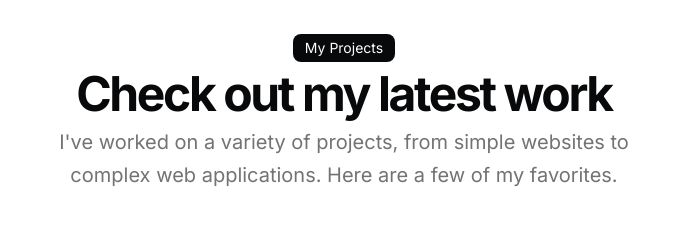
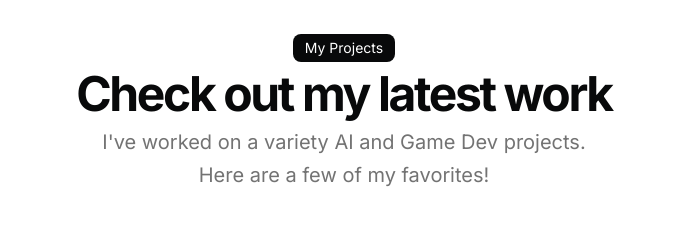
Before and after one commit to ddanakim0304/Portfolio, a Next.js app: page / in a window 1280 px wide. Shown: the part 1540-1777 px from the top of the page, without its empty margins (296-983 px from the left). Built offline with nearby package versions, Linux system fonts and the light colour scheme.

Commit message:
fix: add space between 'my projects'

```diff
--- a/src/app/page.tsx
+++ b/src/app/page.tsx
@@ -124,9 +124,8 @@ export default function Page() {
                   Check out my latest work
                 </h2>
                 <p className="text-muted-foreground md:text-xl/relaxed lg:text-base/relaxed xl:text-xl/relaxed">
-                  I&apos;ve worked on a variety of projects, from simple
-                  websites to complex web applications. Here are a few of my
-                  favorites.
+                  I&apos;ve worked on a variety AI and Game Dev projects. <br></br> Here are a few of my
+                  favorites!
                 </p>
               </div>
             </div>
```
